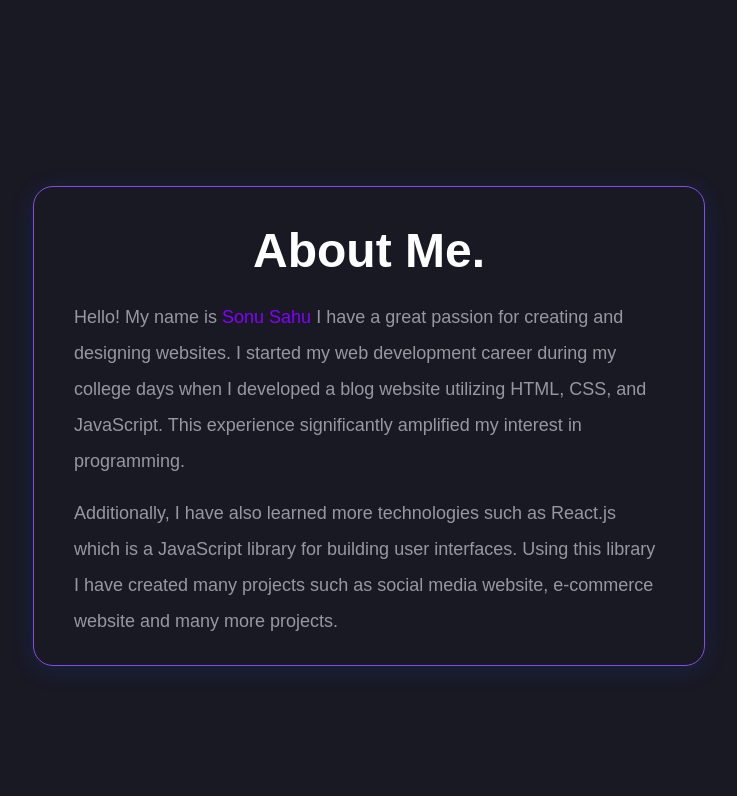
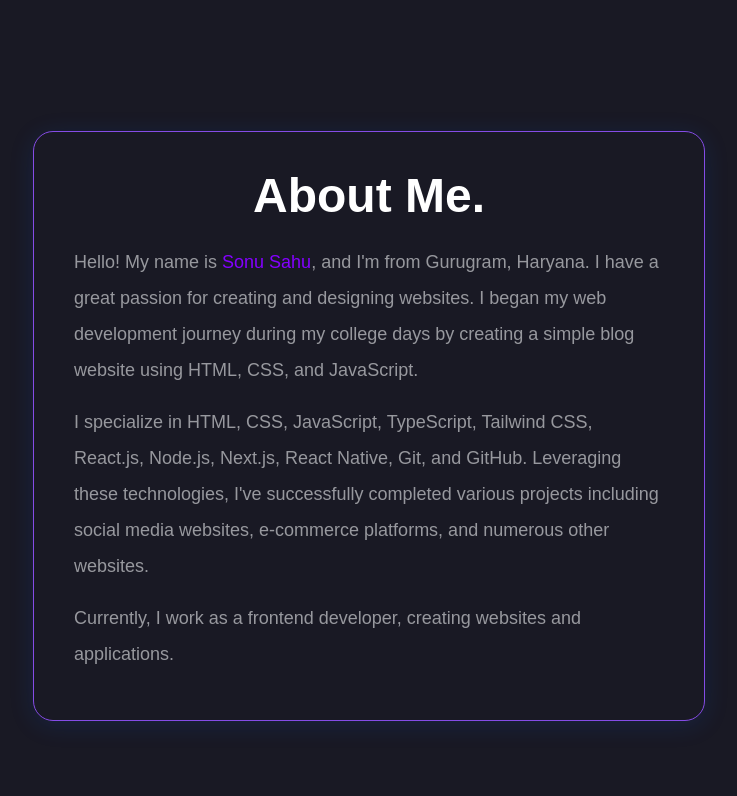
Before and after one commit to sonusahuz/porfolio-website, a React (Create React App) app: page / in a window 1280 px wide. Shown: the part 784-1580 px from the top of the page, without its empty margins (271-1008 px from the left). Built offline with nearby package versions, Linux system fonts and the light colour scheme.

Commit message:
Update About.tsx

```diff
--- a/src/pages/About.tsx
+++ b/src/pages/About.tsx
@@ -1,4 +1,4 @@
-export default function About({ showMenuBar, onClose }: any) {
+export default function About({ showMenuBar }: any) {
   return (
     <div
       id="about"
@@ -6,22 +6,27 @@ export default function About({ showMenuBar, onClose }: any) {
         showMenuBar ? "blur-sm" : ""
       } mb-12`}
     >
-      <div className="lg:w-[70%] about py-8 px-4 p-2 lg:p-10 lg:h-[480px] h-auto mt-20 lg:mt-10">
+      <div className="lg:w-[70%] about py-8 px-4 p-2 lg:p-10 lg:h-auto h-auto mt-20 lg:mt-10">
         <h1 className="font-extrabold mb-4 lg:text-5xl text-3xl text-center">
           About Me.
         </h1>
         <p className="py-2 lg:leading-9 leading-7 tracking-normal text-[16px] lg:text-[18px]">
-          Hello! My name is <span className="sonu font-medium">Sonu Sahu</span>
-          {} I have a great passion for creating and designing websites. I
-          started my web development career during my college days when I
-          developed a blog website utilizing HTML, CSS, and JavaScript. This
-          experience significantly amplified my interest in programming.
+          Hello! My name is <span className="sonu font-medium">Sonu Sahu</span>,
+          and I'm from Gurugram, Haryana. I have a great passion for creating
+          and designing websites. I began my web development journey during my
+          college days by creating a simple blog website using HTML, CSS, and
+          JavaScript.
+        </p>
+        <p className="py-2 lg:leading-9 leading-7 tracking-normal text-[16px] lg:text-[18px]">
+          I specialize in HTML, CSS, JavaScript, TypeScript, Tailwind CSS,
+          React.js, Node.js, Next.js, React Native, Git, and GitHub. Leveraging
+          these technologies, I've successfully completed various projects
+          including social media websites, e-commerce platforms, and numerous
+          other websites.
         </p>
         <p className="py-2 lg:leading-9 leading-7 text-[16px] lg:text-[18px]">
-          Additionally, I have also learned more technologies such as React.js
-          which is a JavaScript library for building user interfaces. Using this
-          library I have created many projects such as social media website,
-          e-commerce website and many more projects.
+          Currently, I work as a frontend developer, creating websites and
+          applications.
         </p>
       </div>
     </div>
```
